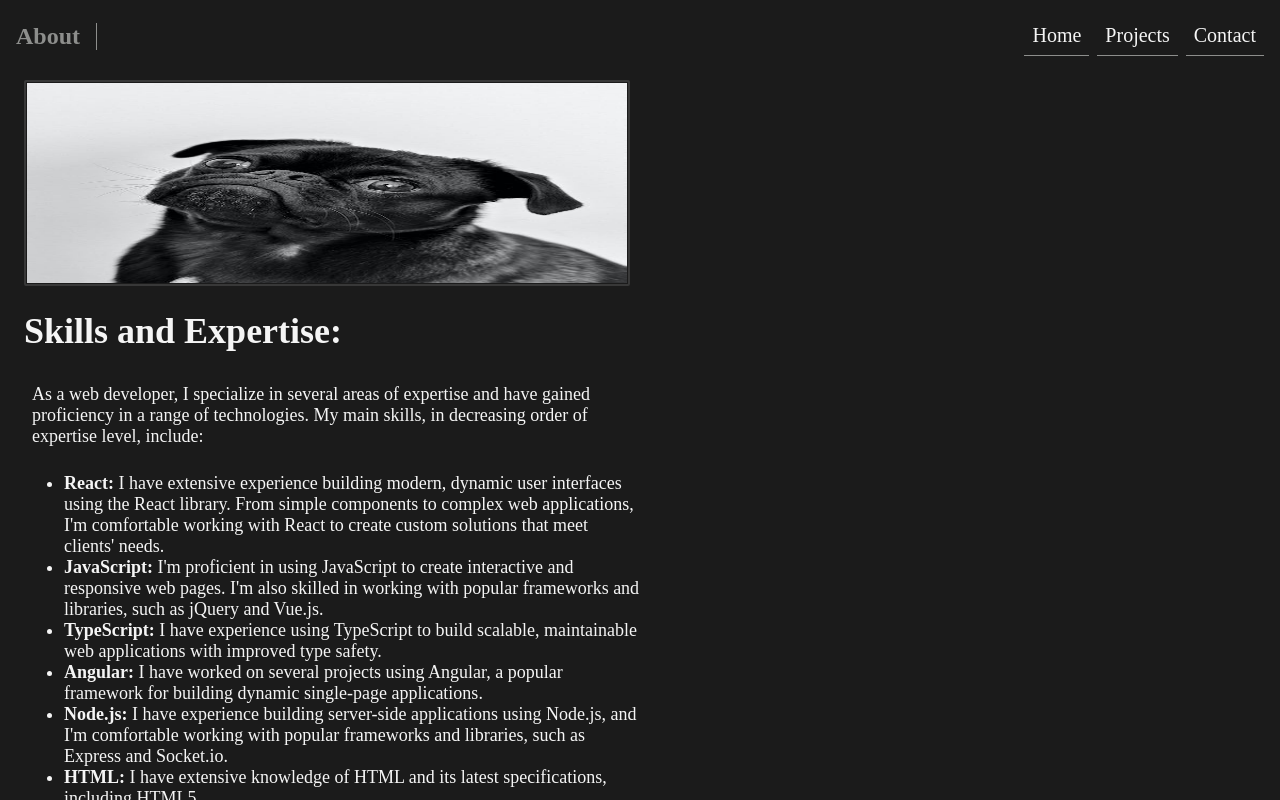
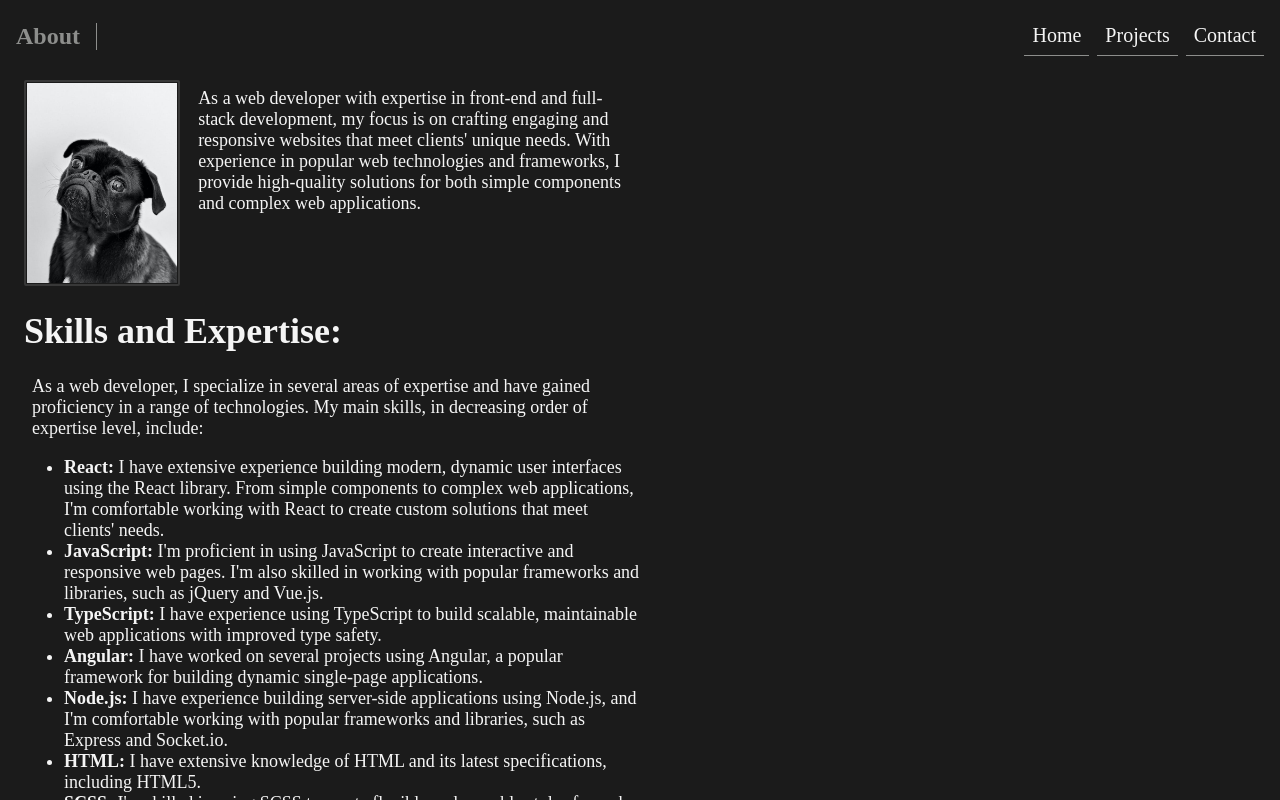
Before and after one commit to valentinminkov/folio, a React (Create React App) app: page /about in a window 1280 px wide. Shown: the top 800 px of the page. Built offline with nearby package versions, Linux system fonts and the light colour scheme; a web font is replaced by a local one.

Commit message:
adjust style

```diff
--- a/src/pages/About/About.js
+++ b/src/pages/About/About.js
@@ -6,19 +6,30 @@ export default function About() {
   return (
     <div>
       <div className={styles.introductionContainer}>
-        <Image src={"/images/me.jpeg"} alt="me" className={styles.portrait} />
+        <div className={styles.introductionContent}>
+          <Image src={"/images/me.jpeg"} alt="me" className={styles.image} />
+          <p>
+            As a web developer with expertise in front-end and full-stack
+            development, my focus is on crafting engaging and responsive
+            websites that meet clients' unique needs. With experience in popular
+            web technologies and frameworks, I provide high-quality solutions
+            for both simple components and complex web applications.
+          </p>
+        </div>
+        <div>
           <h1>Skills and Expertise:</h1>
           <p>
             As a web developer, I specialize in several areas of expertise and
-          have gained proficiency in a range of technologies. My main skills, in
-          decreasing order of expertise level, include:
+            have gained proficiency in a range of technologies. My main skills,
+            in decreasing order of expertise level, include:
           </p>
           <ul>
             <li>
-            <strong>React:</strong> I have extensive experience building modern,
-            dynamic user interfaces using the React library. From simple
-            components to complex web applications, I'm comfortable working with
-            React to create custom solutions that meet clients' needs.
+              <strong>React:</strong> I have extensive experience building
+              modern, dynamic user interfaces using the React library. From
+              simple components to complex web applications, I'm comfortable
+              working with React to create custom solutions that meet clients'
+              needs.
             </li>
             <li>
               <strong>JavaScript:</strong> I'm proficient in using JavaScript to
@@ -38,33 +49,34 @@ export default function About() {
             </li>
             <li>
               <strong>Node.js:</strong> I have experience building server-side
-            applications using Node.js, and I'm comfortable working with popular
-            frameworks and libraries, such as Express and Socket.io.
+              applications using Node.js, and I'm comfortable working with
+              popular frameworks and libraries, such as Express and Socket.io.
             </li>
             <li>
               <strong>HTML:</strong> I have extensive knowledge of HTML and its
               latest specifications, including HTML5.
             </li>
             <li>
-            <strong>SCSS:</strong> I'm skilled in using SCSS to create flexible
-            and reusable styles for web pages and applications.
+              <strong>SCSS:</strong> I'm skilled in using SCSS to create
+              flexible and reusable styles for web pages and applications.
             </li>
             <li>
               <strong>SQL:</strong> I have experience working with relational
-            databases and writing complex SQL queries to extract, transform, and
-            analyze data.
+              databases and writing complex SQL queries to extract, transform,
+              and analyze data.
             </li>
             <li>
-            <strong>Golang:</strong> I'm comfortable working with Go, a powerful
-            and efficient programming language commonly used for building web
-            applications.
+              <strong>Golang:</strong> I'm comfortable working with Go, a
+              powerful and efficient programming language commonly used for
+              building web applications.
             </li>
           </ul>
           <p>
             In addition, I'm also comfortable with native development and enjoy
-          picking up new languages and frameworks as needed to meet the needs of
-          each project.
+            picking up new languages and frameworks as needed to meet the needs
+            of each project.
           </p>
+        </div>
       </div>
     </div>
   );
--- a/src/pages/About/About.module.scss
+++ b/src/pages/About/About.module.scss
@@ -4,9 +4,12 @@
   width: 50%;
   display: flex;
   flex-direction: column;
-
-  .portrait {
+  .introductionContent {
+    display: flex;
+  }
+  .image {
     max-height: 200px;
+    max-width: 200px;
     border-radius: 2px;
     border: solid 2px $onyx;
     padding: 1px;
```
Lines whose indentation alone changed are shown as unchanged.
